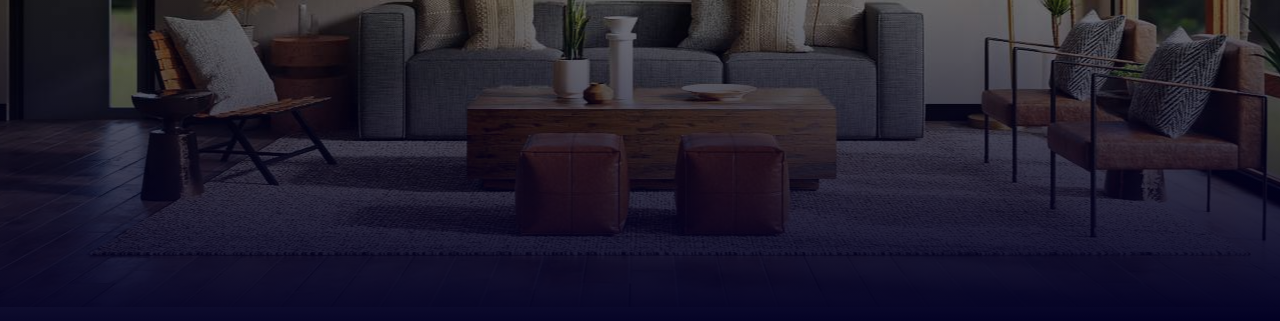
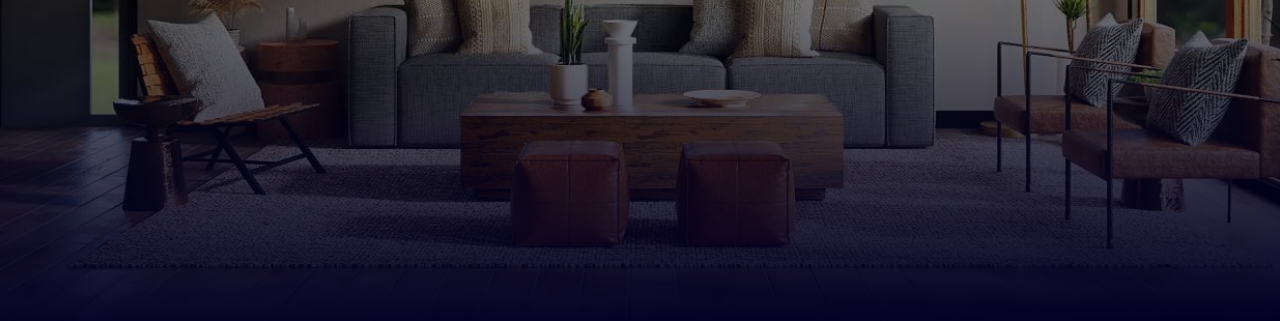
Before and after one commit to Akshai-muraleedharan/bineeth-portfolio, a plain HTML site: page index.html in a window 1280 px wide. Shown: the part 479-800 px from the top of the page. Drawn offline with nearby package versions, Linux system fonts and the light colour scheme.

Commit message:
html update

```diff
--- a/index.html
+++ b/index.html
@@ -13,7 +13,7 @@
 <body>
 
     <div>
-        <div class="img" style="background-image: url(images/banner.jpg); object-fit: cover;">
+        <div class="img" >
             <div class="container-fluid px-5 mob-pad pos-fix index">
                 <!-- header -->
 
--- a/style.css
+++ b/style.css
@@ -11,13 +11,14 @@
 }
 
 .img {
-
+    background-image: url(images/banner.jpg);
     width: 100%;
     height: 100vh;
     background-repeat: no-repeat;
     background-position: center;
     position: relative;
-    /* object-fit: cover; */
+     object-fit: cover;
+     background-size: cover;
 }
 
 .nav-link {
```
